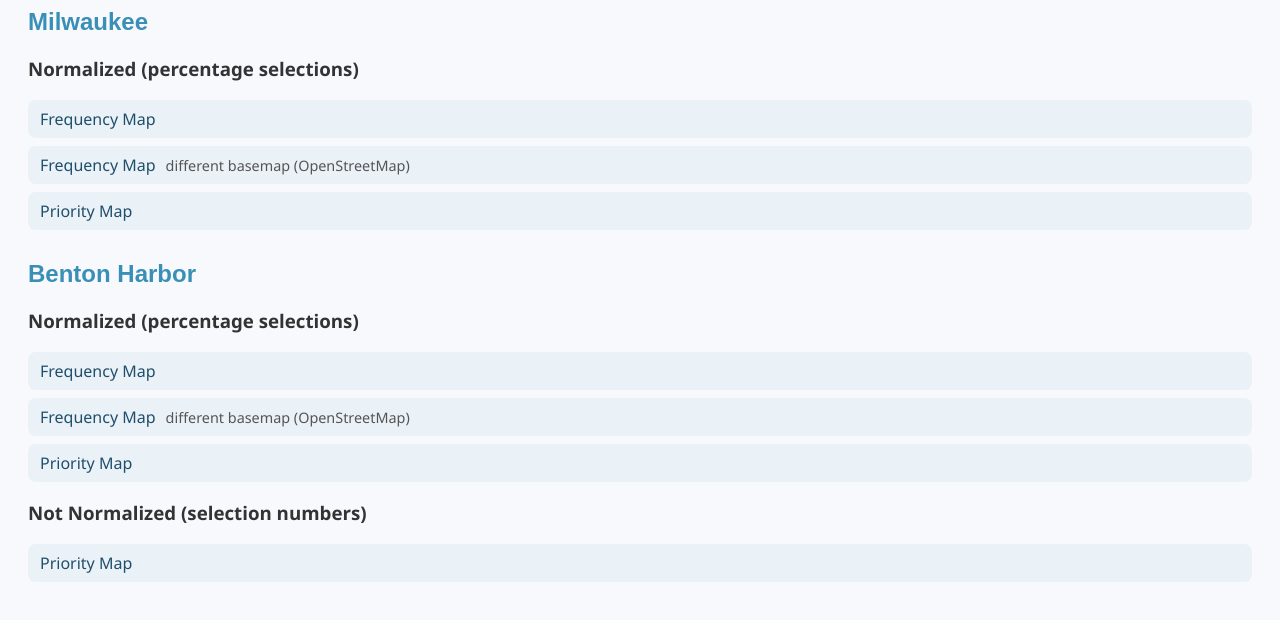
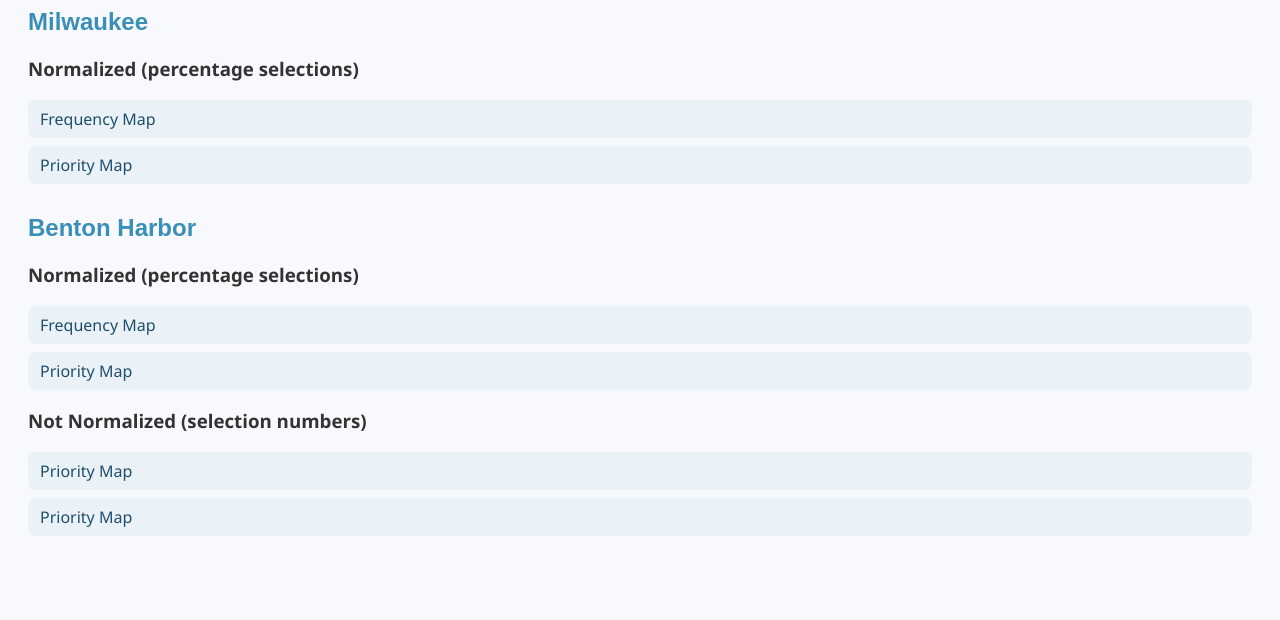
Before and after one commit to 9ucc1/2026-flood-engagement, a plain HTML site: page index.html in a window 1280 px wide. Shown: the part 114-734 px from the top of the page. Drawn offline with Linux system fonts and the light colour scheme.

Commit message:
Update index.html

```diff
--- a/index.html
+++ b/index.html
@@ -65,7 +65,6 @@
   <h3>Normalized (percentage selections)</h3>
     <ul>
       <li><a href="mil_freq.html">Frequency Map</a></li>
-      <li><a href="mil_freqOSM.html">Frequency Map</a><span class="note">different basemap (OpenStreetMap)</span></li>
       <li><a href="mil_pri.html">Priority Map</a></li>
     </ul>
 
@@ -73,12 +72,12 @@
   <h3>Normalized (percentage selections)</h3>
     <ul>
       <li><a href="bh_freq.html">Frequency Map</a></li>
-      <li><a href="bh_freqOSM.html">Frequency Map</a><span class="note">different basemap (OpenStreetMap)</span></li>
       <li><a href="bh_pri.html">Priority Map</a></li>
     </ul>
   <h3>Not Normalized (selection numbers)</h3>
     <ul>
       <li><a href="bh_pri_notnorm.html">Priority Map</li>
+      <li><a href="bh_freq_notnorm.html">Priority Map</li>
     </ul>
 
 </body>
```
